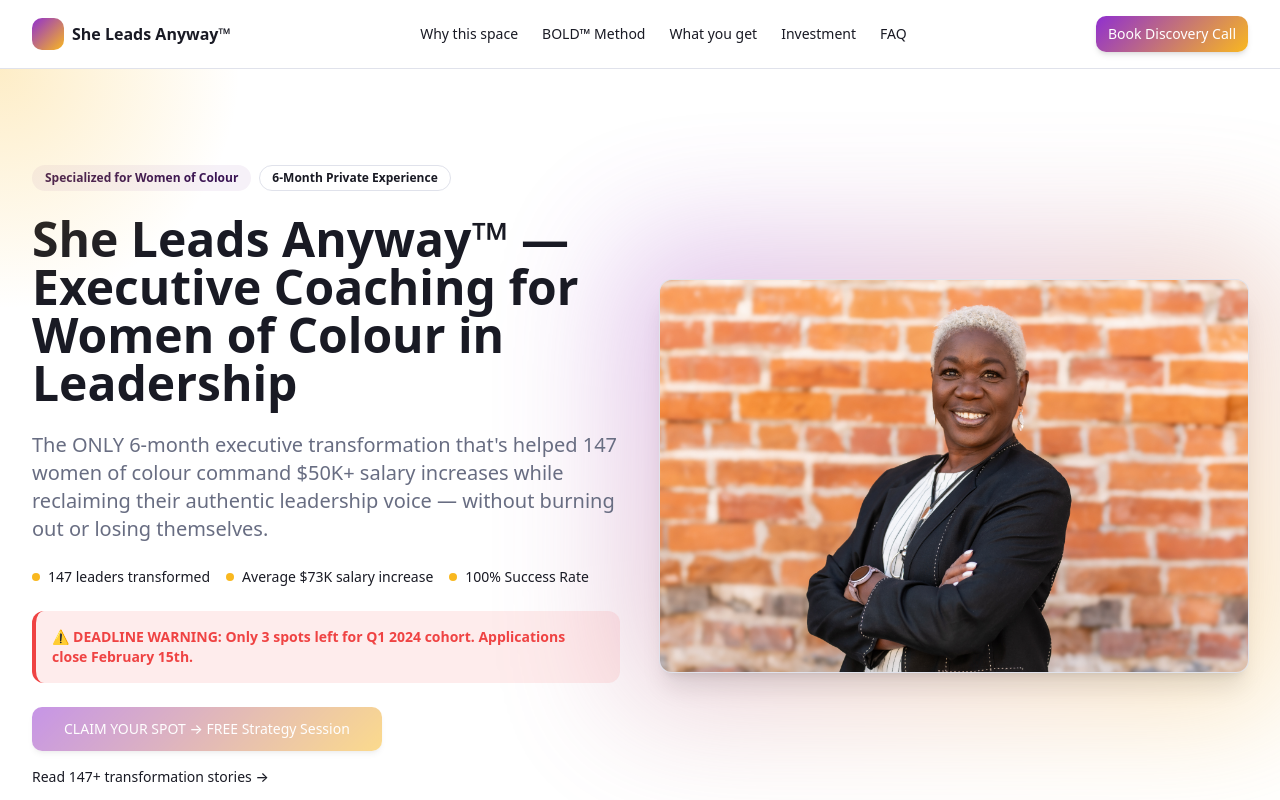
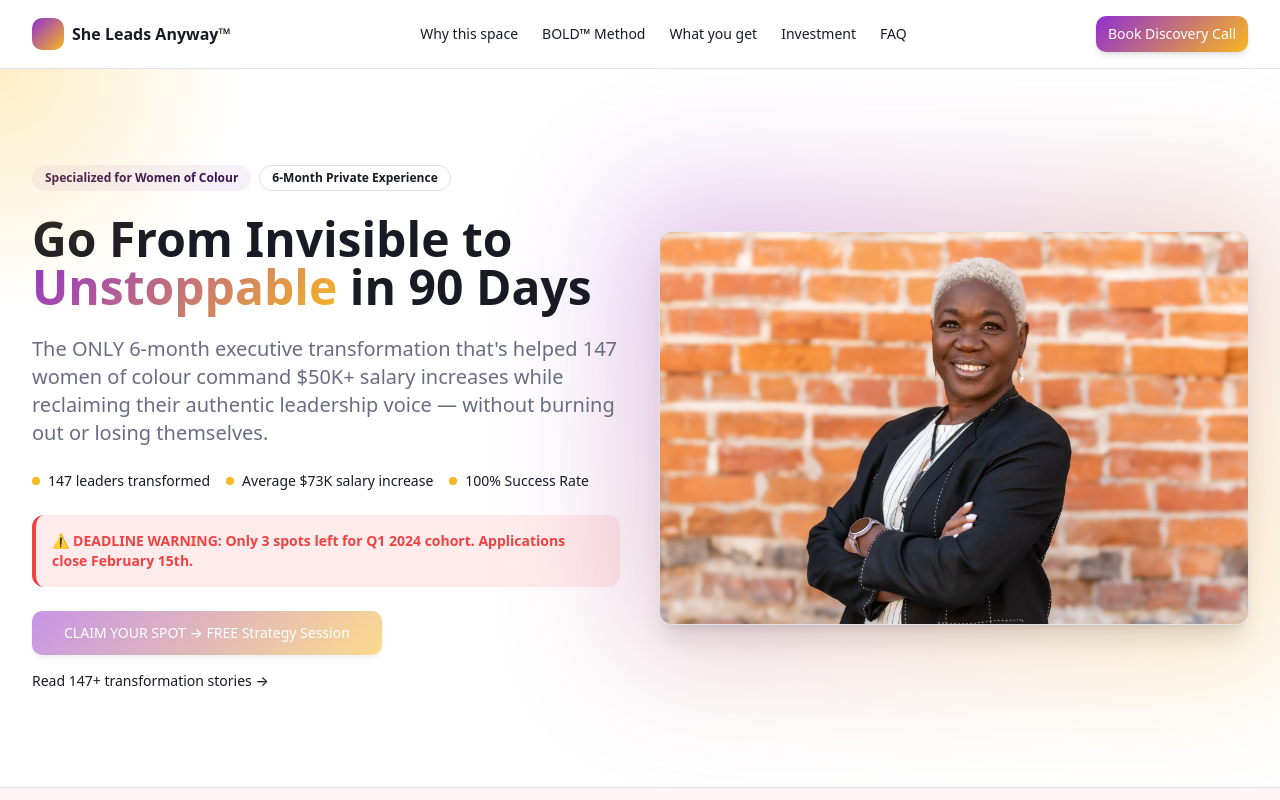
Before and after one commit to izzydoesizzy/she-leads-anyway, a React (Vite) app: page / in a window 1280 px wide. Shown: the top 800 px of the page. Built offline with nearby package versions, Linux system fonts and the light colour scheme.

Commit message:
Reverted to commit 8700df123c08ac2cb9c8037a3286f15214e35646

```diff
--- a/src/components/sections/Hero.tsx
+++ b/src/components/sections/Hero.tsx
@@ -20,7 +20,7 @@ const Hero: React.FC = () => {
             </div>
 
             <h1 className="text-4xl font-bold leading-tight md:text-5xl">
-              She Leads Anyway™ — Executive Coaching for Women of Colour in Leadership
+              Go From Invisible to <span className="text-gradient-primary">Unstoppable</span> in 90 Days
             </h1>
 
             <p className="text-lg text-muted-foreground md:text-xl">
```
